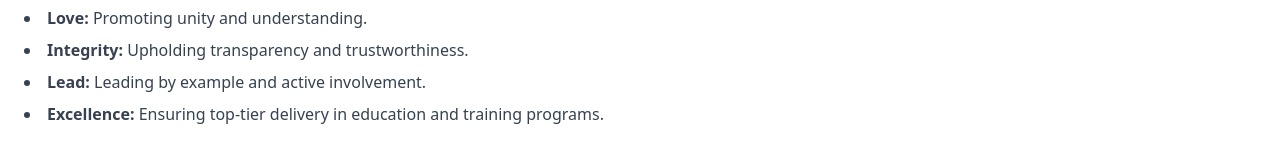
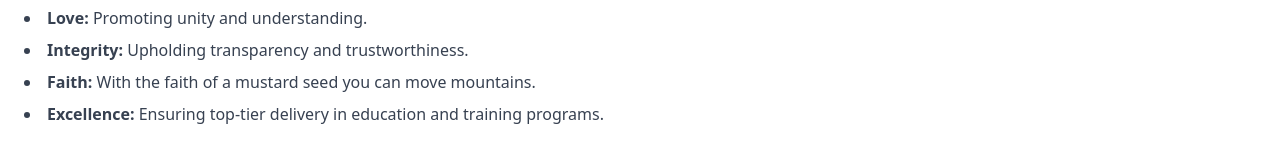
Before and after one commit to Nathilanzi/krf-website, a React (Create React App) app: page /foundation in a window 1280 px wide. Shown: the part 658-800 px from the top of the page. Built offline with nearby package versions, Linux system fonts and the light colour scheme.

Commit message:
Minor content edit

```diff
--- a/src/Components/Foundation.jsx
+++ b/src/Components/Foundation.jsx
@@ -24,7 +24,7 @@ function Foundation() {
         <ul className="list-disc list-inside space-y-2 text-gray-700">
           <li><strong>Love:</strong> Promoting unity and understanding.</li>
           <li><strong>Integrity:</strong> Upholding transparency and trustworthiness.</li>
-          <li><strong>Lead:</strong> Leading by example and active involvement.</li>
+          <li><strong>Faith:</strong> With the faith of a mustard seed you can move mountains.</li>
           <li><strong>Excellence:</strong> Ensuring top-tier delivery in education and training programs.</li>
         </ul>
       </section>
```
